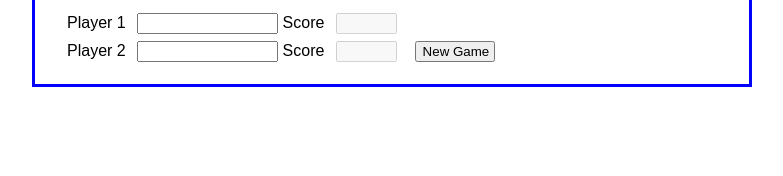
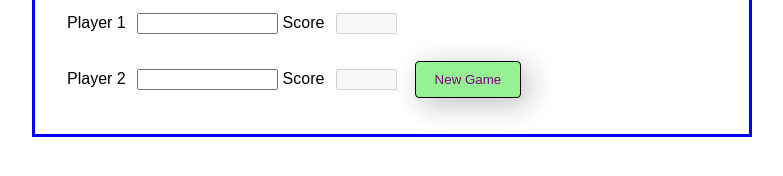
Before and after one commit to TungKimProgrammer/Fall-2022-CPW204-PigDice, a plain HTML site: page index.html in a window 1280 px wide. Shown: the part 230-406 px from the top of the page, without its empty margins (248-1031 px from the left). Drawn offline with Linux system fonts and the light colour scheme.

Commit message:
double check

```diff
--- a/css/main.css
+++ b/css/main.css
@@ -41,7 +41,7 @@ fieldset {
     width: 10em;
 }
 #new_game {
-    width: 6em;
+    width: 8em;
     margin-left: 1em;
 }
 #hold {
@@ -96,3 +96,29 @@ fieldset {
 #dice-spinning.hide {
     display: none;
 }
+
+input[type=button] {
+    margin-top: 1.5em;
+    margin-bottom: 1.5em;
+    width: 100px;
+    background-color: rgb(147, 241, 147);
+    color: purple;
+    border: 1px solid black;
+    cursor: pointer;
+    padding: 0.75em;
+    border-radius: 0.3em;
+    box-shadow: 7px 6px 28px 1px rgba(0, 0, 0, 0.24);
+}
+
+input[type=button]:hover {
+    background-color: orange;
+}
+
+input[type=button]:active {
+    color: white;
+    background-color: red;
+    transform: scale(0.9);
+    /* Scaling button to 0.98 to its original size */
+    box-shadow: 3px 2px 22px 1px rgba(0, 0, 0, 0.24);
+    /* Lowering the shadow */
+}
```
Also changed, not shown: 1 other file.
